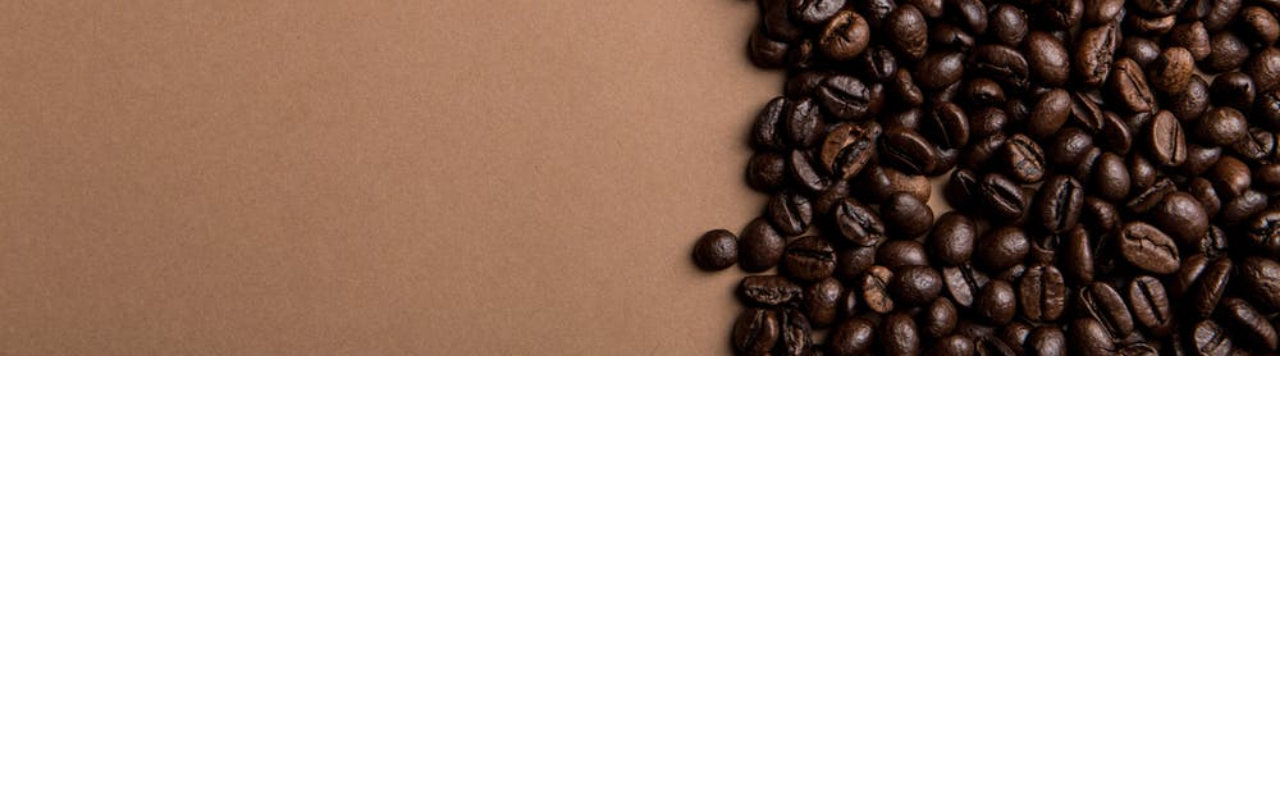
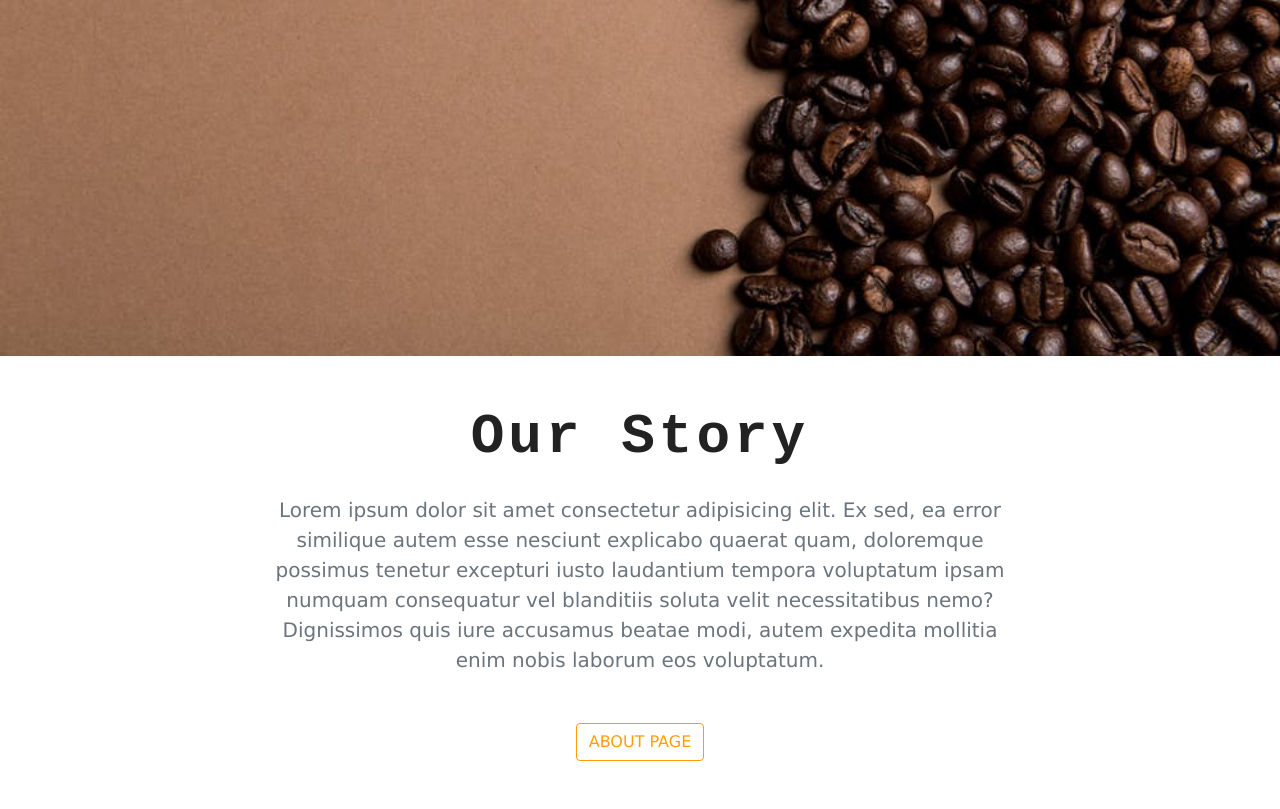
Before and after one commit to js-tut/gatsby-coffee-project, a Gatsby site: page / in a window 1280 px wide. Shown: the part 518-1327 px from the top of the page. Before the commit the page ends 874 px from the top, so only its background shows below. Built offline with nearby package versions, Linux system fonts and the light colour scheme; Gatsby itself is replaced by a stand-in of ours.

Commit message:
Info Section and TItle Component

```diff
--- /dev/null
+++ b/src/components/Globals/Title.js
@@ -0,0 +1,11 @@
+import React from "react";
+
+export default function Title({ title }) {
+  return (
+    <div className="row">
+      <div className="col text-center mb-3">
+        <h1 className="display-4 text-capitalize font-weight-bold">{title}</h1>
+      </div>
+    </div>
+  );
+}
--- /dev/null
+++ b/src/components/Home/Info.js
@@ -0,0 +1,29 @@
+import React from "react";
+import { Link } from "gatsby";
+import Title from "../Globals/Title";
+export default function Info() {
+  return (
+    <section className="py-5">
+      <div className="container">
+        <Title title="our story" />
+        <div className="row">
+          <div className="col-10 col-sm-8 mx-auto text-center">
+            <p className="lead text-muted mb-5">
+              Lorem ipsum dolor sit amet consectetur adipisicing elit. Ex sed,
+              ea error similique autem esse nesciunt explicabo quaerat quam,
+              doloremque possimus tenetur excepturi iusto laudantium tempora
+              voluptatum ipsam numquam consequatur vel blanditiis soluta velit
+              necessitatibus nemo? Dignissimos quis iure accusamus beatae modi,
+              autem expedita mollitia enim nobis laborum eos voluptatum.
+            </p>
+            <Link to="/about/">
+              <button className="btn text-uppercase btn-yellow">
+                about page
+              </button>
+            </Link>
+          </div>
+        </div>
+      </div>
+    </section>
+  );
+}
--- a/src/components/layout.css
+++ b/src/components/layout.css
@@ -1,5 +1,5 @@
 :root {
-  --mainBrown: #2d1ef1;
+  --mainBrown: #2d1e1f;
   --mainYellow: rgb(255, 158, 9);
   --mainGrey: #ece8dc;
   --mainWhite: #fff;
@@ -37,3 +37,11 @@
   background-position: center;
   background-size: cover;
 }
+.btn-yellow {
+  color: var(--mainYellow);
+  border-color: var(--mainYellow);
+}
+.btn-yellow:hover {
+  background: var(--mainYellow);
+  color: var(--mainBrown);
+}
--- a/src/pages/index.js
+++ b/src/pages/index.js
@@ -4,6 +4,7 @@
 import Layout from "../components/layout";
 import SEO from "../components/seo";
 import BackgroundSection from "../components/Globals/BackgroundSection";
+import Info from "../components/Home/Info";
 const IndexPage = ({ data }) => (
   <Layout>
     <SEO title="Home" keywords={[`gatsby`, `application`, `react`]} />
@@ -11,6 +12,7 @@
       img={data.img.childImageSharp.fluid}
       title="regular joe's"
     />
+    <Info />
   </Layout>
 );
 
```
